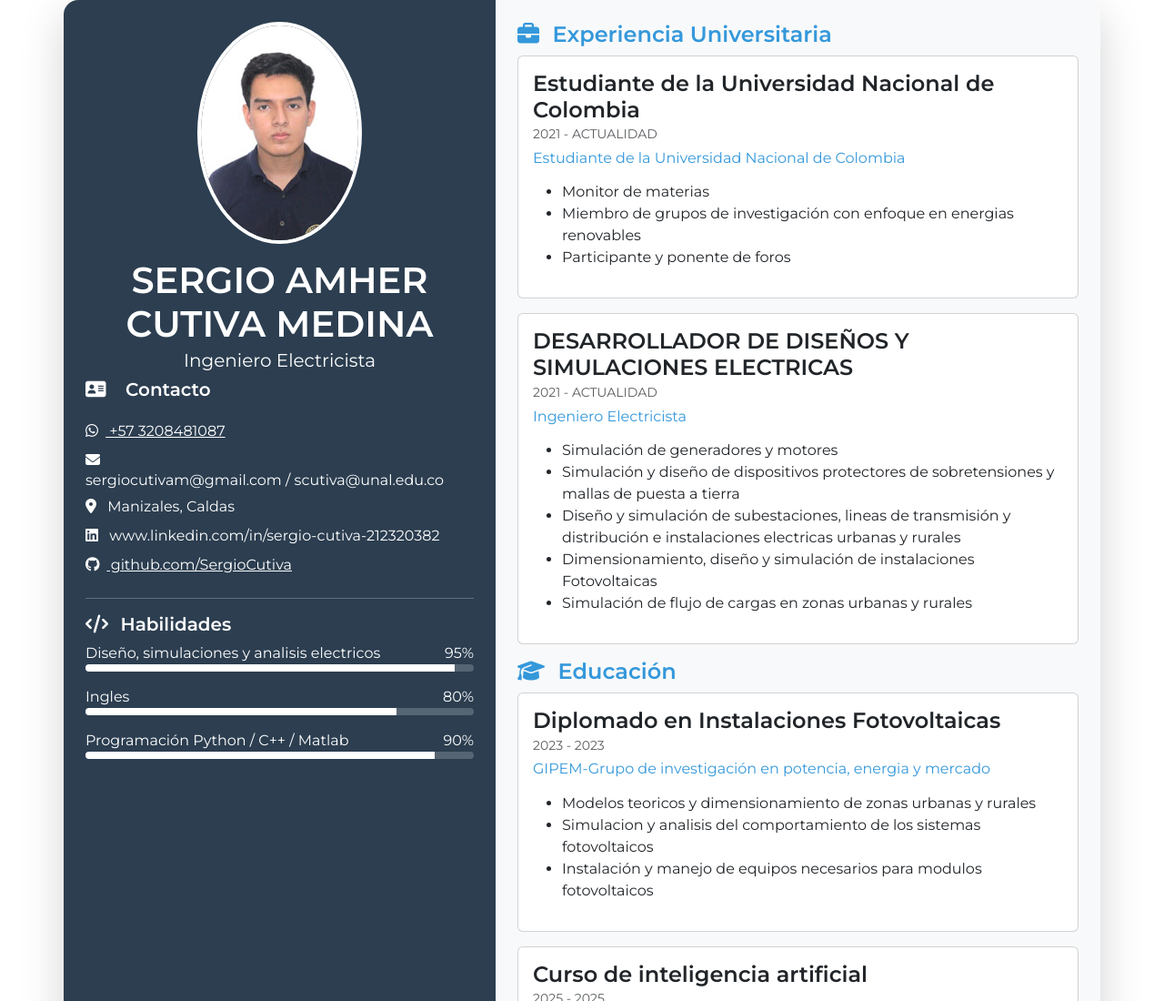
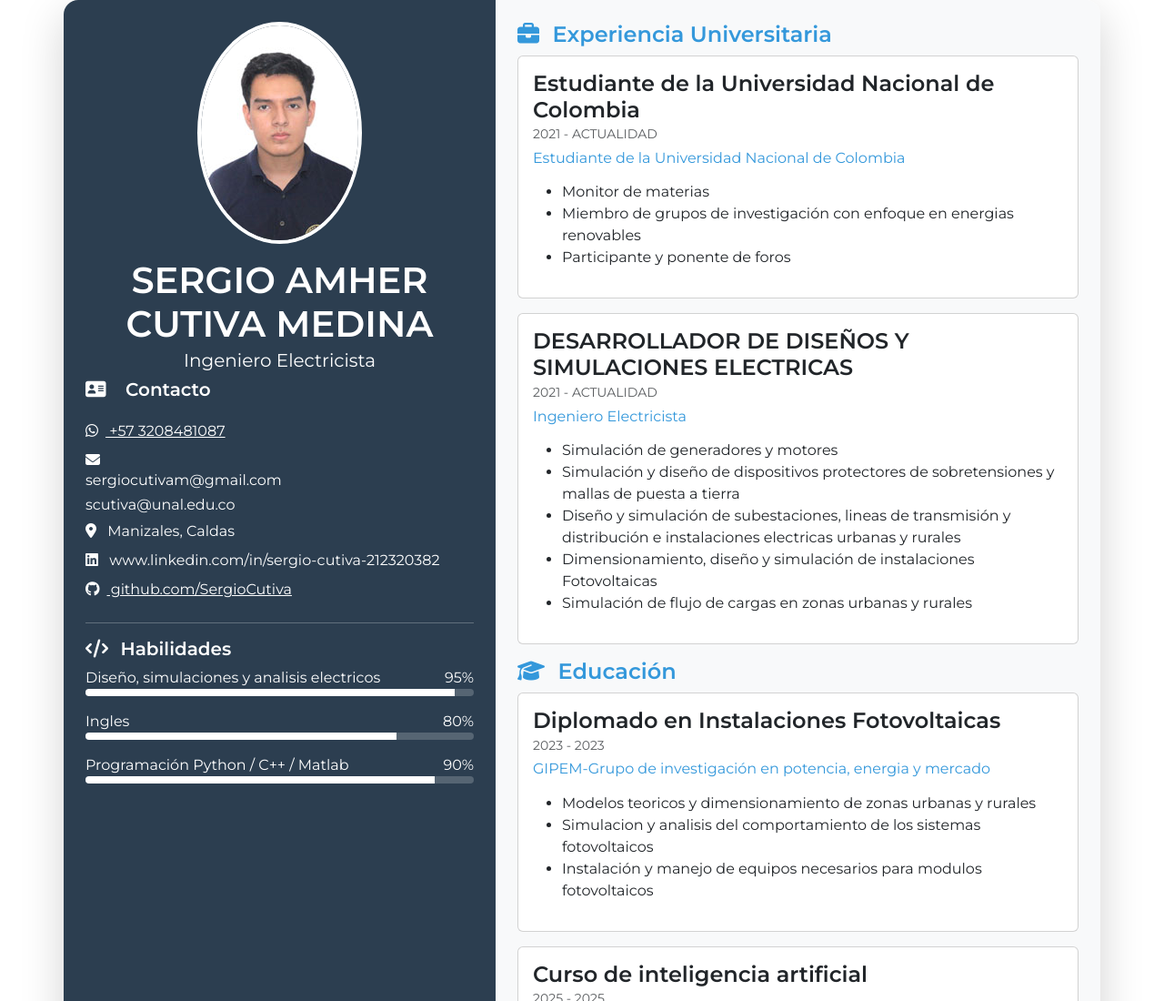
Before and after one commit to SergioCutiva/SergioCutiva.github.io, a plain HTML site: page index.html in a window 1280 px wide. Shown: the top 1100 px of the page at 91% size. Drawn offline with nearby package versions, Linux system fonts and the light colour scheme.

Commit message:
cambio correo

```diff
--- a/index.html
+++ b/index.html
@@ -61,7 +61,8 @@
               </li>
               <li class="mb-2 print">
                 <i class="fas fa-envelope me-2"></i>
-                <h6>sergiocutivam@gmail.com / scutiva@unal.edu.co</h6>
+                <h6>sergiocutivam@gmail.com </h6>
+                <h6>scutiva@unal.edu.co</h6>
               </li>
               <li class="mb-2">
                 <i class="fas fa-map-marker-alt me-2"></i>
```
